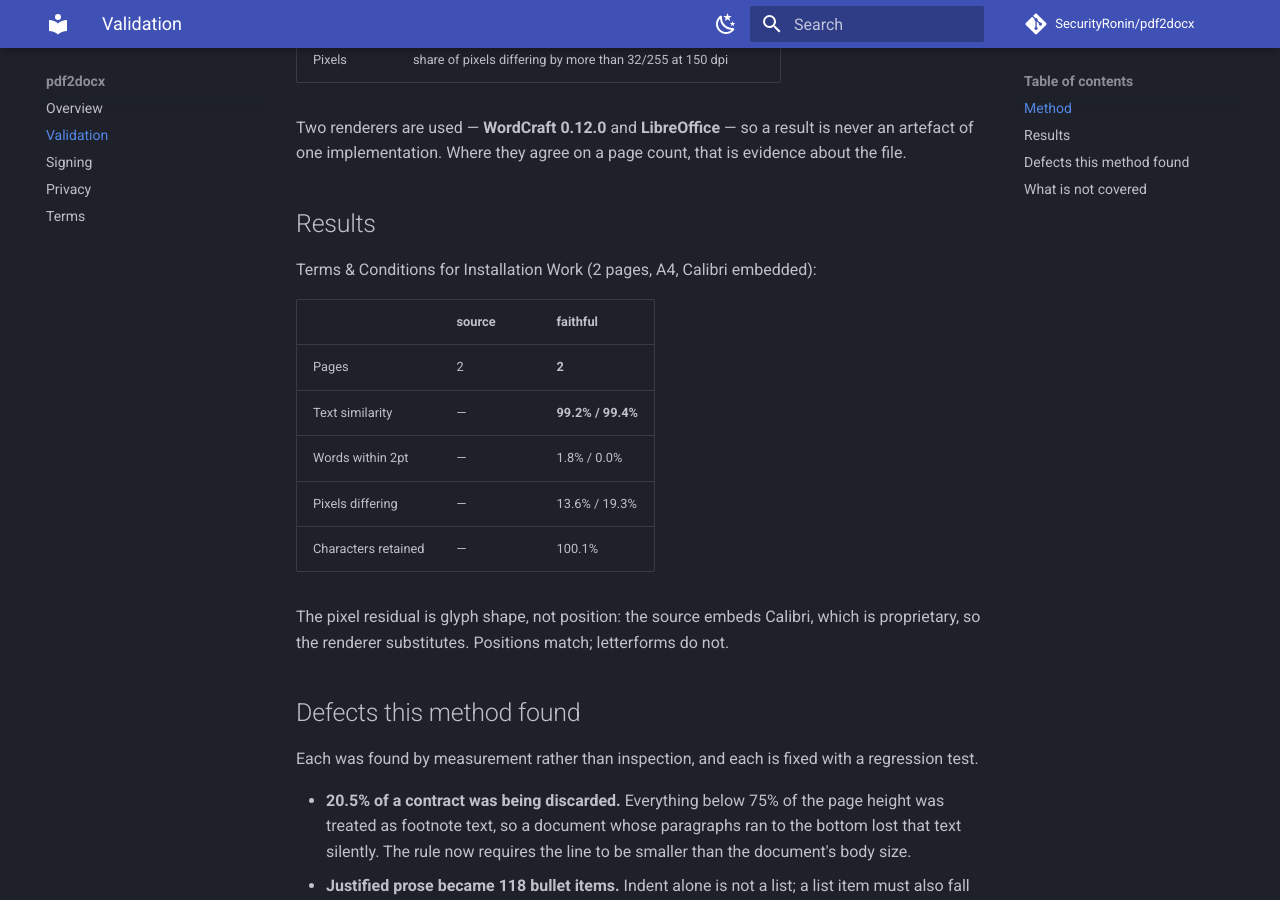
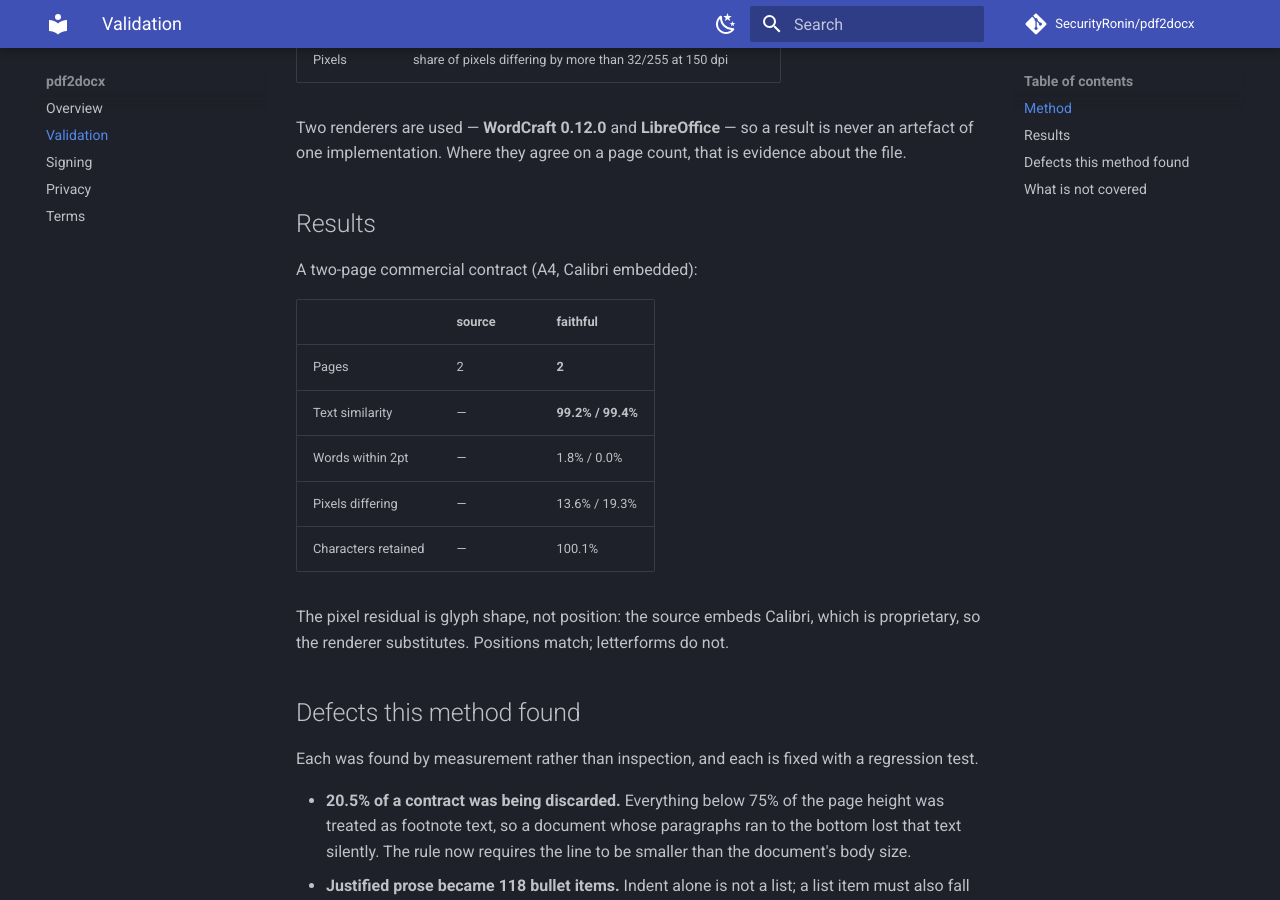
Before and after one commit to SecurityRonin/pdf2docx, an MkDocs documentation site: the page built from docs/validation.md, in a window 1280 px wide and 900 px high, scrolled down 463 px. Built offline with MkDocs 1.6.1 and Material for MkDocs 9.7.7, drawn with Linux system fonts in a browser that asks for light colours; comment, search, counter and statistics services are not loaded.

Commit message:
chore: remove case-derived strings from docs and tests
docs/validation.md named the client contract; README tabulated it. The
fidelity test asserted on literal template strings, which both named a brand
and made the test vacuous — a list of literals only proves those literals are
absent.

It now compares vocabularies: every word in the DOCX must exist in the source
PDF, so any stationery from the template is caught regardless of whose it is.
Proved it can fail with a control that hides one source word.

```diff
--- a/docs/validation.md
+++ b/docs/validation.md
@@ -19,7 +19,7 @@
 
 ## Results
 
-Terms & Conditions for Installation Work (2 pages, A4, Calibri embedded):
+A two-page commercial contract (A4, Calibri embedded):
 
 | | source | faithful |
 |---|---|---|
```
Also changed, not shown: README.md (+1 -1 lines), 1 other file.
